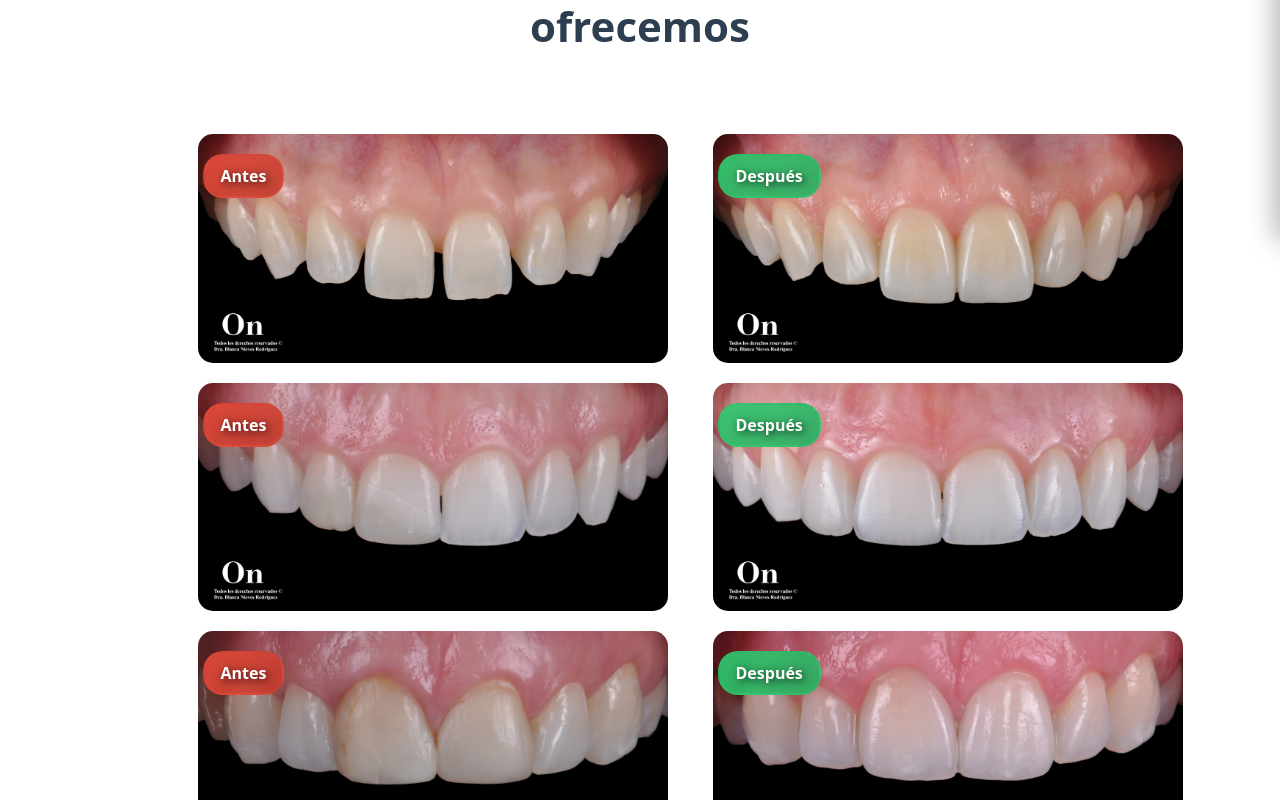
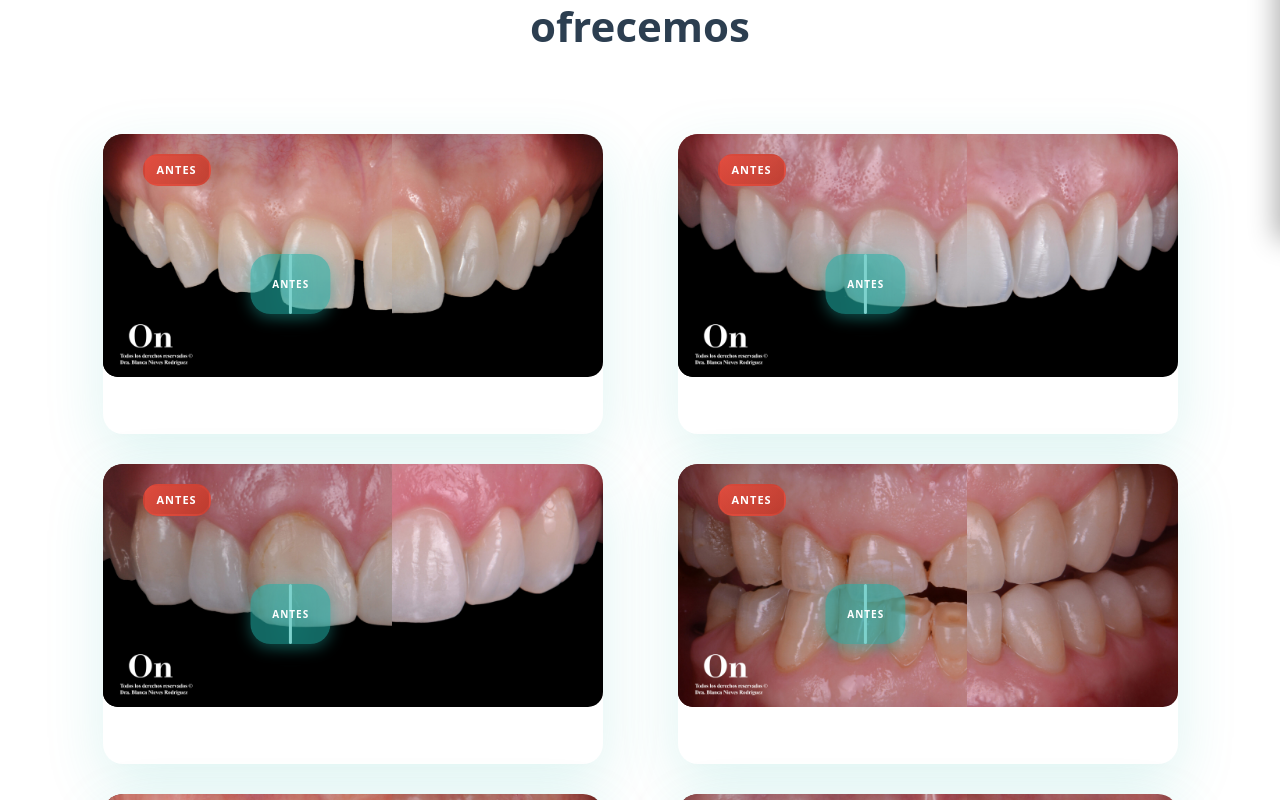
Before and after one commit to Jan-Amixtlan/odonto-nieves, a React (Vite) app: page /galery in a window 1280 px wide. Shown: the part 560-1360 px from the top of the page. Built offline with nearby package versions, Linux system fonts and the light colour scheme.

Commit message:
Implement before/after image comparison feature with animation; enhance layout and styling for better user experience

```diff
--- a/src/Components/Hero/DentalHero.jsx
+++ b/src/Components/Hero/DentalHero.jsx
@@ -234,6 +234,7 @@ const DentalHero = () => {
                     </button>
                 </div>
 
+                {/* Imagen antes/después */}
                 <div className={`image-section ${isLoaded ? 'loaded' : ''}`}>
                     <div className="before-after-container">
                         <div className="comparison-image">
--- a/src/Components/QualityGallery/QualityGallery.css
+++ b/src/Components/QualityGallery/QualityGallery.css
@@ -46,11 +46,139 @@
     margin: 0 auto;
 }
 
+/* Comparación Antes/Después */
+.comparison-container {
+    position: relative;
+    width: 100%;
+    height: 300px;
+    border-radius: 20px;
+    overflow: hidden;
+    box-shadow: 0 20px 60px rgba(32, 178, 170, 0.15);
+}
+
+.image-split {
+    width: 100%;
+    height: 100%;
+    display: flex;
+    position: relative;
+    overflow: hidden;
+}
+
+.before-half,
+.after-half {
+    width: 50%;
+    height: 100%;
+    position: relative;
+    overflow: hidden;
+}
+
+/* Efecto de revelado animado controlado por JavaScript */
+.before-half {
+    position: absolute;
+    width: 100%;
+    height: 100%;
+    z-index: 2;
+    clip-path: polygon(0 0, 100% 0, 100% 100%, 0 100%);
+    transition: clip-path 1.5s cubic-bezier(0.25, 0.46, 0.45, 0.94);
+}
+
+.before-half.reveal {
+    clip-path: polygon(0 0, 0% 0, 0% 100%, 0 100%);
+}
+
+.after-half {
+    position: absolute;
+    width: 100%;
+    height: 100%;
+    z-index: 1;
+}
+
+.before-image,
+.after-image {
+    width: 100%;
+    height: 100%;
+    object-fit: cover;
+    border-radius: 20px;
+}
+
+/* Centro divisor */
+.center-divider {
+    position: absolute;
+    top: 50%;
+    left: 50%;
+    transform: translate(-50%, -50%);
+    z-index: 3;
+    transition: all 1s cubic-bezier(0.25, 0.46, 0.45, 0.94);
+}
+
+.center-divider.moved {
+    transform: translate(-50%, -50%) translateX(-20px);
+}
+
+.divider-line {
+    width: 3px;
+    height: 60px;
+    background: var(--blanco-puro);
+    border-radius: 2px;
+    box-shadow: 0 2px 10px rgba(0, 0, 0, 0.3);
+    margin: 0 auto 10px;
+}
+
+.center-label {
+    background: var(--turquesa-principal);
+    color: var(--blanco-puro);
+    padding: 8px 16px;
+    border-radius: 20px;
+    font-size: 12px;
+    font-weight: 600;
+    text-align: center;
+    box-shadow: 0 4px 15px rgba(32, 178, 170, 0.3);
+    min-width: 80px;
+}
+
+.dynamic-text {
+    letter-spacing: 1px;
+}
+
+/* Etiquetas de esquina */
+.corner-labels {
+    position: absolute;
+    top: 20px;
+    left: 20px;
+    right: 20px;
+    display: flex;
+    justify-content: space-between;
+    z-index: 4;
+    pointer-events: none;
+}
+
+.before-label,
+.after-label {
+    background: rgba(0, 0, 0, 0.7);
+    color: var(--blanco-puro);
+    padding: 6px 12px;
+    border-radius: 15px;
+    font-size: 11px;
+    font-weight: 600;
+    letter-spacing: 1px;
+    transition: opacity 0.5s ease;
+}
+
+.before-label.hidden,
+.after-label.hidden {
+    opacity: 0;
+}
+
+.before-label.visible,
+.after-label.visible {
+    opacity: 1;
+}
+
 /* Gallery Pairs Container */
 .gallery-pairs-container {
-    display: flex;
-    flex-direction: column;
-    gap: 20px;
+    display: grid;
+    grid-template-columns: repeat(auto-fit, minmax(400px, 1fr));
+    gap: 30px;
     margin-bottom: 80px;
     width: 100%;
     margin-left: auto;
@@ -61,7 +189,6 @@
     display: flex;
     align-items: center;
     justify-content: center;
-    gap: 15px;
     opacity: 0;
     transform: translateY(50px);
     transition: all 0.8s cubic-bezier(0.25, 0.46, 0.45, 0.94);
@@ -73,7 +200,7 @@
 }
 
 .gallery-item {
-    flex: 1;
+    width: 100%;
     max-width: 500px;
     opacity: 0;
     transform: translateY(50px) scale(0.9);
--- a/src/Components/QualityGallery/QualityGallery.jsx
+++ b/src/Components/QualityGallery/QualityGallery.jsx
@@ -5,6 +5,16 @@ const QualityGallery = () => {
     const sectionRef = useRef(null);
     const [isVisible, setIsVisible] = useState(false);
     const [isMobile, setIsMobile] = useState(false);
+    const [showAfter, setShowAfter] = useState(false);
+
+    // Controlar la animación antes/después
+    useEffect(() => {
+        const interval = setInterval(() => {
+            setShowAfter(prev => !prev);
+        }, 3000); // Cambia cada 3 segundos
+
+        return () => clearInterval(interval);
+    }, []);
 
     useEffect(() => {
         // Detectar si es móvil
@@ -201,46 +211,38 @@ const QualityGallery = () => {
                             className={`gallery-pair ${isVisible ? 'animate-in' : ''}`}
                             style={{ animationDelay: `${pairIndex * 0.3}s` }}
                         >
-                            {/* Antes Image */}
+                            {/* Comparación Antes/Después */}
                             <div
-                                className={`gallery-item before-item ${isVisible ? 'animate-in' : ''}`}
-                                style={{ animationDelay: `${pairIndex * 0.3 + 0.1}s` }}
-                                onClick={() => handleImageClick(pair.before)}
+                                className={`gallery-item comparison-item ${isVisible ? 'animate-in' : ''}`}
+                                style={{ animationDelay: `${pairIndex * 0.3}s` }}
                             >
-                                <div className="image-container">
+                                <div className="comparison-container">
+                                    <div className="image-split">
+                                        <div className={`before-half ${showAfter ? 'reveal' : ''}`}>
                                             <img
                                                 src={pair.before.image}
                                                 alt={pair.before.alt}
-                                        className="gallery-image"
+                                                className="gallery-image before-image"
                                             />
-
-                                    <div className="type-label before-label">
-                                        Antes
                                         </div>
-
-
-                                </div>
-                            </div>
-
-
-                            {/* Después Image */}
-                            <div
-                                className={`gallery-item after-item ${isVisible ? 'animate-in' : ''}`}
-                                style={{ animationDelay: `${pairIndex * 0.3 + 0.3}s` }}
-                                onClick={() => handleImageClick(pair.after)}
-                            >
-                                <div className="image-container">
+                                        <div className="after-half">
                                             <img
                                                 src={pair.after.image}
                                                 alt={pair.after.alt}
-                                        className="gallery-image"
+                                                className="gallery-image after-image"
                                             />
-
-                                    <div className="type-label after-label">
-                                        Después
                                         </div>
-
-
+                                    </div>
+                                    <div className={`center-divider ${showAfter ? 'moved' : ''}`}>
+                                        <div className="divider-line"></div>
+                                        <div className="center-label">
+                                            <span className="dynamic-text">{showAfter ? 'DESPUÉS' : 'ANTES'}</span>
+                                        </div>
+                                    </div>
+                                    <div className="corner-labels">
+                                        <span className={`before-label ${showAfter ? 'hidden' : 'visible'}`}>ANTES</span>
+                                        <span className={`after-label ${showAfter ? 'visible' : 'hidden'}`}>DESPUÉS</span>
+                                    </div>
                                 </div>
                             </div>
                         </div>
```
Lines whose indentation alone changed are shown as unchanged.
